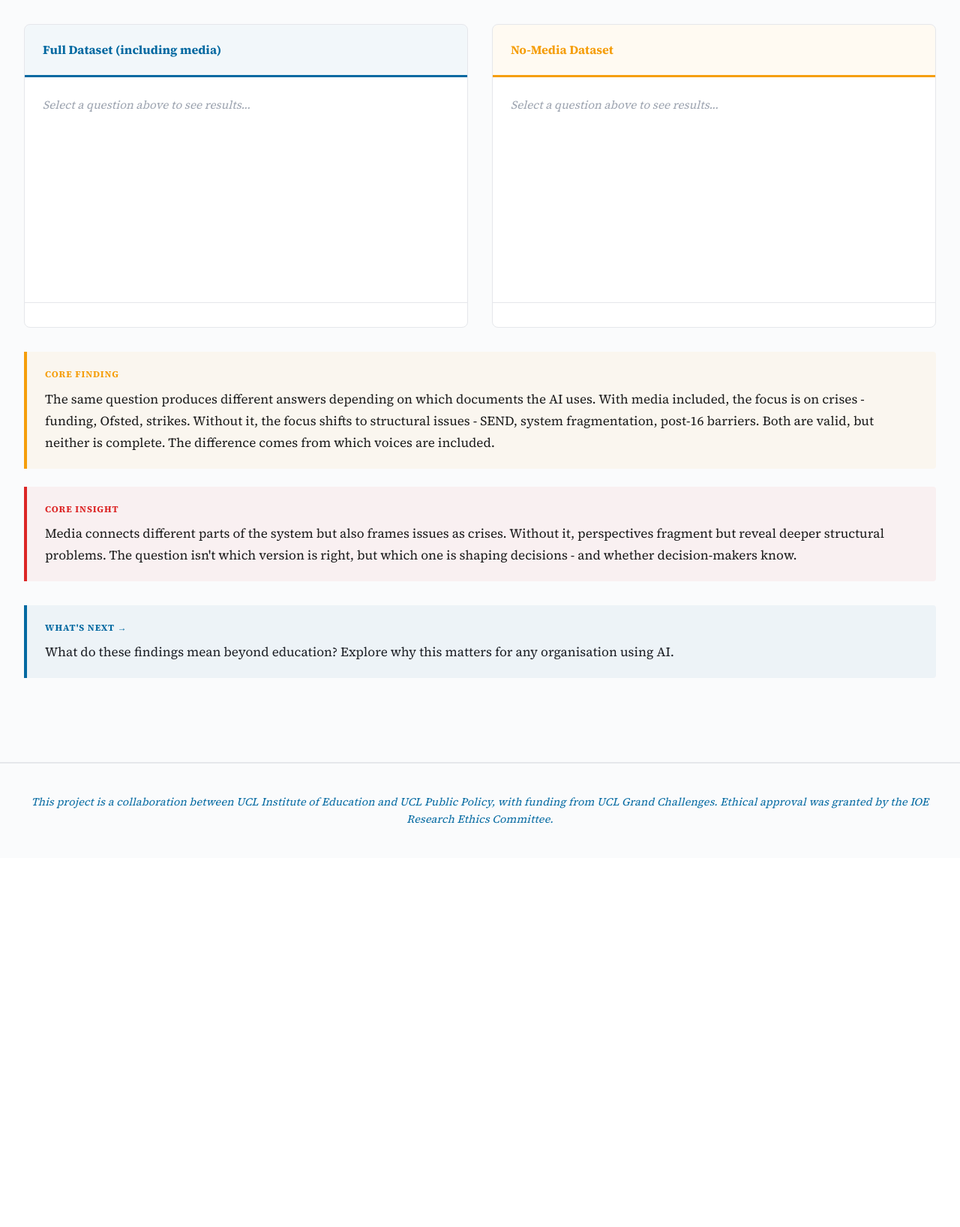
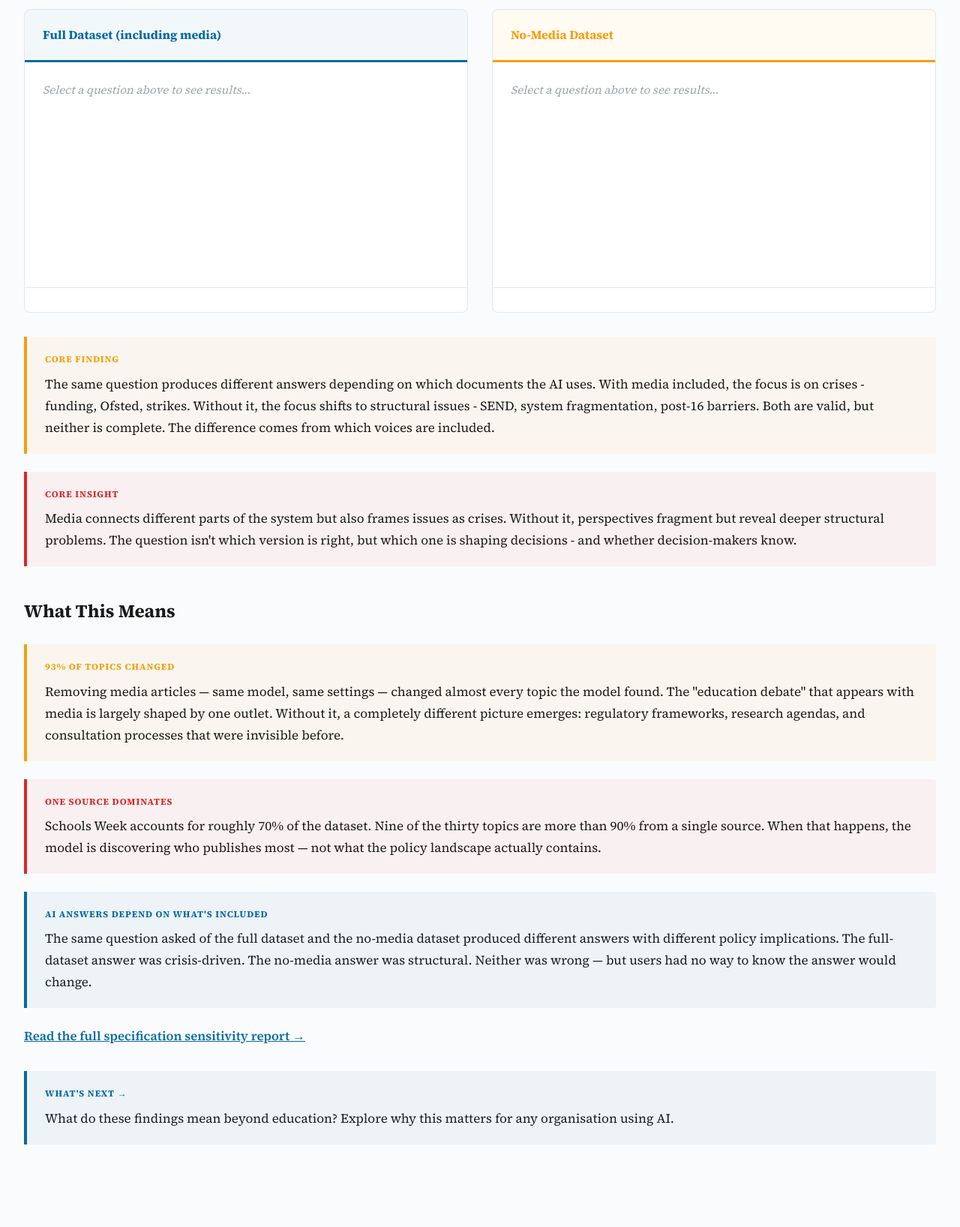
Before and after one commit to Yorkel/atlas-ed-tool, a Python web app: template templates/ask.html in a window 1280 px wide. Shown: the part 454-2090 px from the top of the page at 75% size. Before the commit the page ends 1552 px from the top, so only its background shows below. Run offline with Jinja, Linux system fonts and the light colour scheme; the template is opened without the code that fills it, so the values that code supplies are empty.

Commit message:
dashboard findings

```diff
--- a/templates/ask.html
+++ b/templates/ask.html
@@ -44,6 +44,27 @@
     Media connects different parts of the system but also frames issues as crises. Without it, perspectives fragment but reveal deeper structural problems. The question isn't which version is right, but which one is shaping decisions - and whether decision-makers know.
 </div>
 
+<h2 class="section-title" style="margin-top:2.5rem;">What This Means</h2>
+
+<div class="callout callout-warning">
+    <span class="callout-label">93% of topics changed</span>
+    Removing media articles — same model, same settings — changed almost every topic the model found. The "education debate" that appears with media is largely shaped by one outlet. Without it, a completely different picture emerges: regulatory frameworks, research agendas, and consultation processes that were invisible before.
+</div>
+
+<div class="callout callout-critical">
+    <span class="callout-label">One source dominates</span>
+    Schools Week accounts for roughly 70% of the dataset. Nine of the thirty topics are more than 90% from a single source. When that happens, the model is discovering who publishes most — not what the policy landscape actually contains.
+</div>
+
+<div class="callout callout-info">
+    <span class="callout-label">AI answers depend on what's included</span>
+    The same question asked of the full dataset and the no-media dataset produced different answers with different policy implications. The full-dataset answer was crisis-driven. The no-media answer was structural. Neither was wrong — but users had no way to know the answer would change.
+</div>
+
+<p class="page-desc" style="margin-top:1rem;">
+    <a href="https://github.com/Yorkel/atlas-ed-tool/blob/main/dashboard_export/SPECIFICATION_SENSITIVITY_REPORT.md" target="_blank" style="color:var(--ocean);font-weight:600;">Read the full specification sensitivity report &rarr;</a>
+</p>
+
 <a href="/responsible-ai" style="text-decoration:none;display:block;">
     <div class="callout callout-info" style="margin-top:2rem;cursor:pointer;">
         <span class="callout-label">What's Next &rarr;</span>
```
Also changed, not shown: templates/sensitivity.html (+21 -0 lines), 1 other file.
